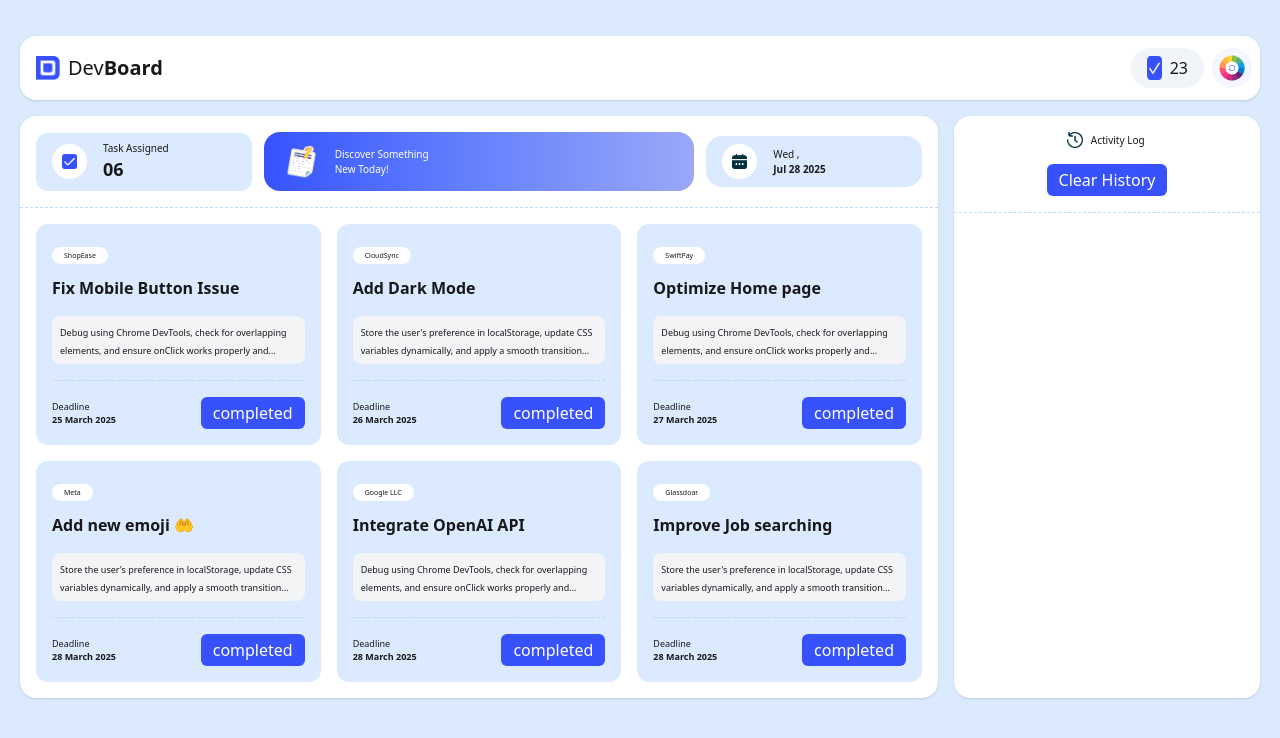
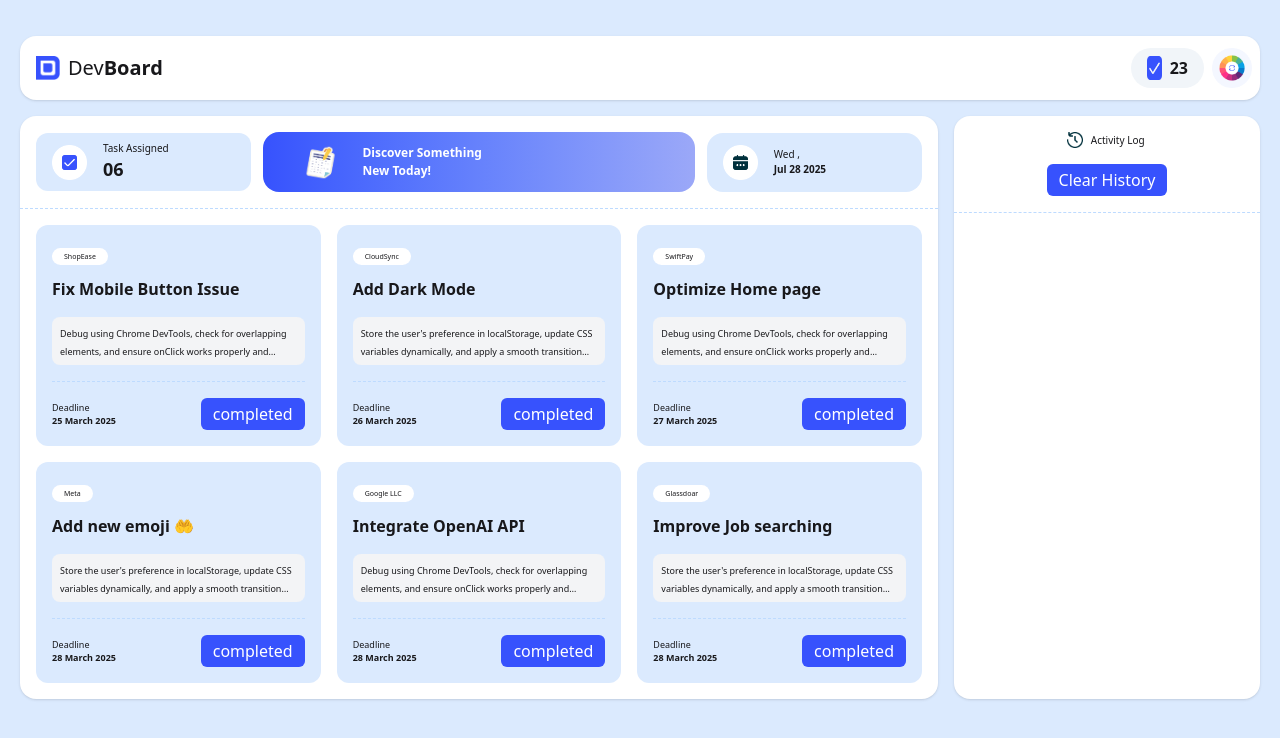
Before and after one commit to Engr-Shamik-CSE/DevBoard-Dom-Project-A5, a plain HTML site: page index.html in a window 1280 px wide. Drawn offline with nearby package versions, Linux system fonts and the light colour scheme.

Commit message:
sort out some design

```diff
--- a/index.html
+++ b/index.html
@@ -11,9 +11,6 @@
     <!-- Try adding some custom CSS -->
     <style type="text/tailwindcss">
         @theme {
-          --color-clifford: #da373d;
-          --color-p-greeny-black: #777777;
-          --color-h1-black: #1C1C1C;
           --font-poppins: "Poppins", "sans-serif";
         }
       </style>
@@ -38,7 +35,7 @@
                 <div class="flex items-center gap-2">
                     <div class="flex gap-2 bg-slate-100 px-4 py-2 rounded-4xl">
                         <img src="./assests/right-mark-image.png" width="15" height="15" alt="">
-                        <p id="total-task-completed">23</p>
+                        <p id="total-task-completed" class="font-bold">23</p>
                     </div>
                     <div class="w-10 rounded-full">
                         <img alt="Tailwind CSS Navbar component" src="./assests/bg-color-changing-button.png" width="80"
@@ -63,15 +60,15 @@
                         </div>
 
                         <a href="faq-blog.html"
-                            class="w-6/12 flex items-center justify-center bg-gradient-to-l from-[#9BA8F8] to-[#3752FD] px-5 py-3 rounded-2xl gap-4">
+                            class="w-6/12 flex items-center justify-center bg-gradient-to-l from-[#9BA8F8] to-[#3752FD] px-10 py-3 rounded-2xl gap-6">
                             <img src="./assests/calender-image-for-discover-div.png" width="35" height="35" alt="">
                             <div class="w-full">
-                                <p class="text-[10px] text-white">Discover Something <br> New Today!</p>
+                                <p class="text-[12px] text-white font-semibold">Discover Something <br> New Today!</p>
                             </div>
                         </a>
 
                         <div id="task-assigned-card"
-                            class="w-3/12 flex items-center justify-center bg-blue-100 px-4 py-2 rounded-2xl gap-4">
+                            class="w-3/12 flex items-center justify-center bg-blue-100 px-4 py-3 rounded-2xl gap-4 ">
                             <img src="./assests/calender-icon-image -date-time.png" width="35" height="35" alt="">
                             <div class="w-full">
                                 <p id="todays-day-date" class="text-[10px]">Wed ,<br><span class="font-bold">Jul 28
```
